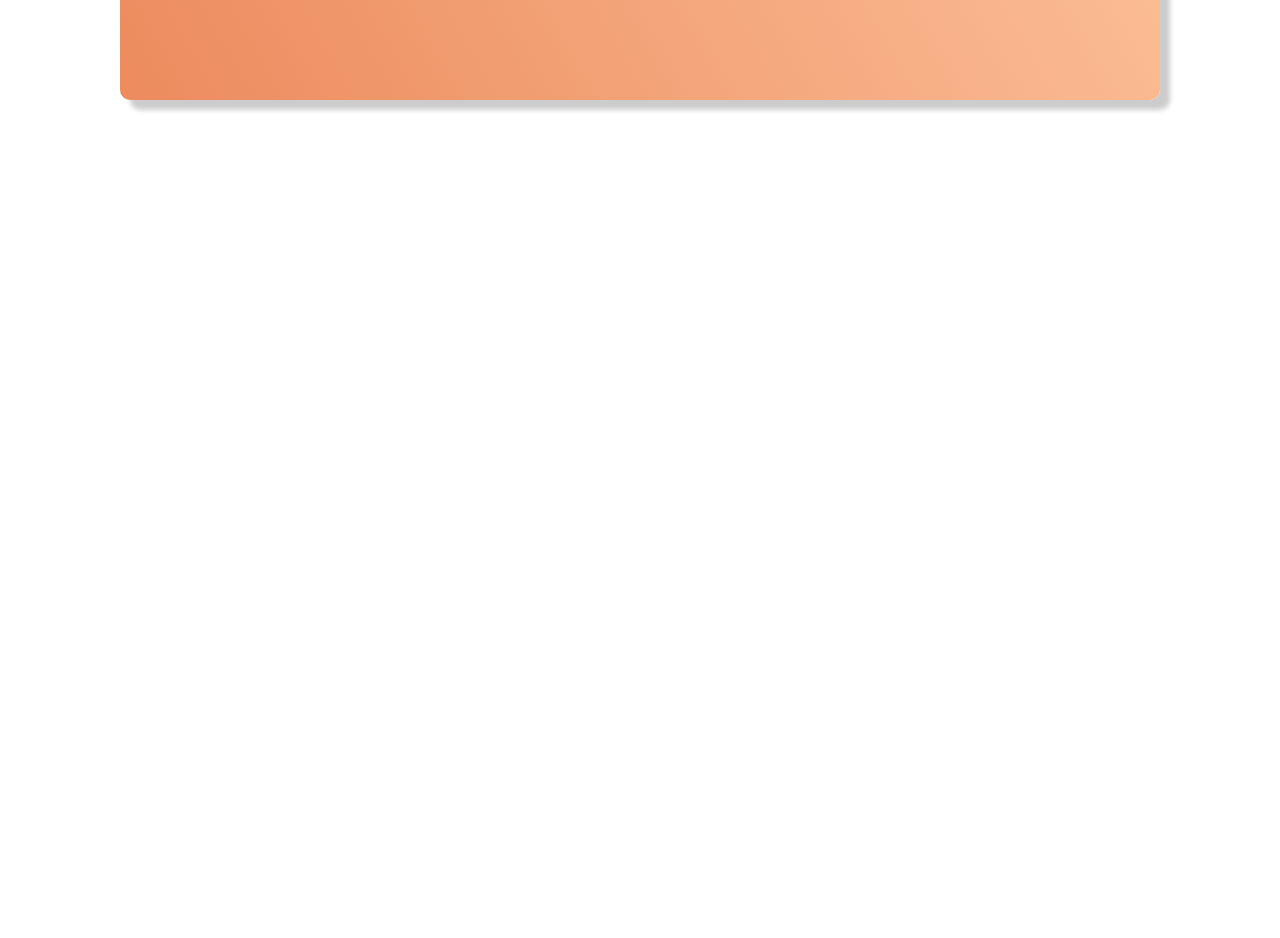
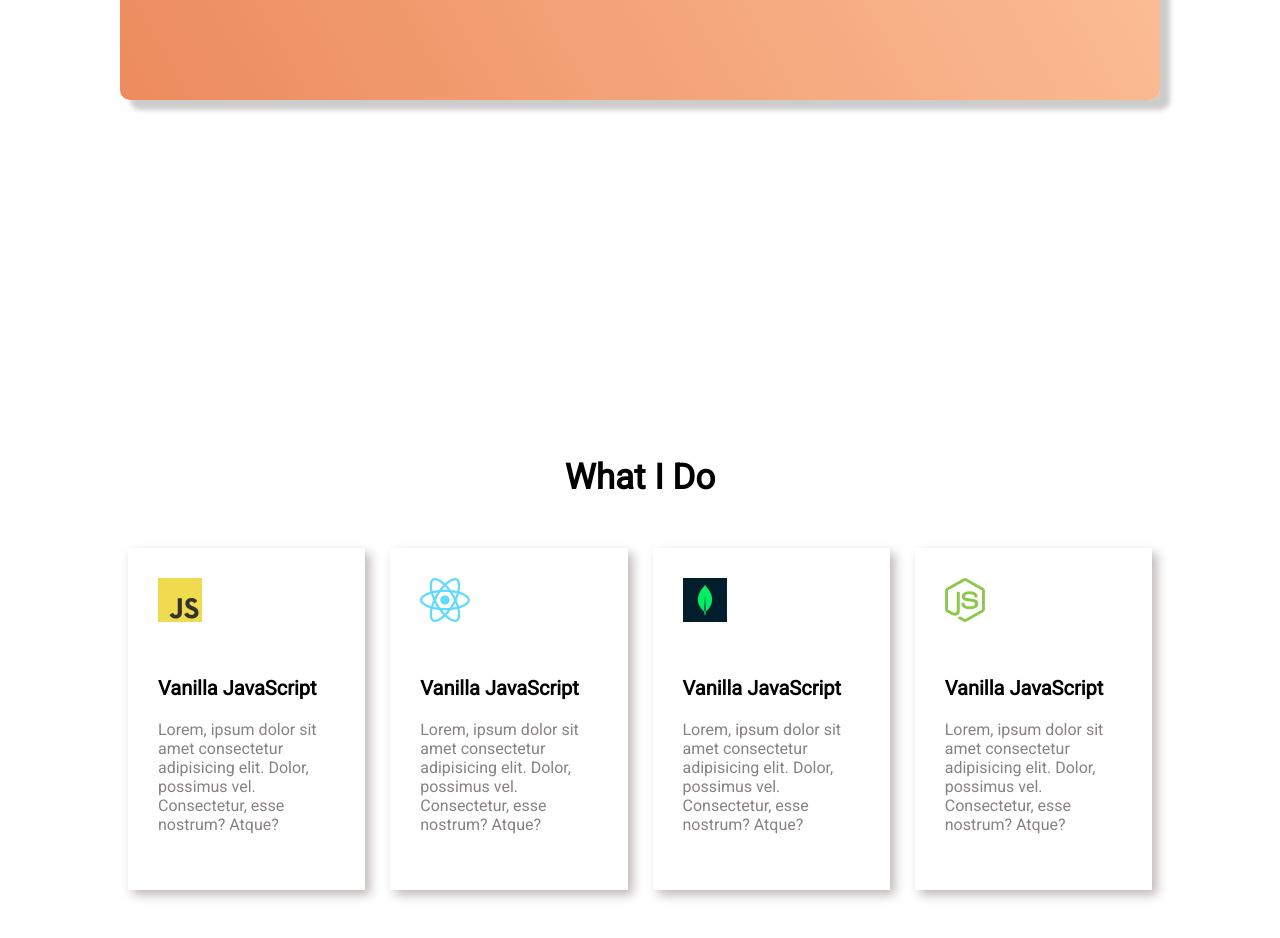
Before and after one commit to EsrakFahim/new, a plain HTML site: page index.html in a window 1280 px wide. Shown: the part 1455-2393 px from the top of the page. Before the commit the page ends 1755 px from the top, so only its background shows below. Drawn offline with Linux system fonts and the light colour scheme.

Commit message:
work add

```diff
--- a/css/style.css
+++ b/css/style.css
@@ -112,3 +112,35 @@ a{
     font-size: 22px;
     font-weight: 500;
 }
+.work{
+    width: 80%;
+    text-align: center;
+    padding: 10%;
+}
+.work h1{
+    text-align: center;
+    margin-bottom: 50px;
+    font-size: 35px;
+    font-weight: 700;
+}
+.work_container{
+    display: flex;
+    gap: 25px;
+}
+.work_box{
+    padding: 30px 30px 40px 30px;
+    box-shadow: 5px 5px 10px #c0b9b9;
+    text-align: left;
+}
+.work_box img{
+    padding-bottom: 20px;
+}
+.work_title{
+    font-weight: 700;
+    font-size: 20px;
+    margin-top: 30px;
+    margin-bottom: 20px;
+}
+.work_description{
+    color: #888282;
+}
--- a/index.html
+++ b/index.html
@@ -45,7 +45,7 @@
         </section>
     </section>
     <section>
-            <section class="about">
+        <section class="about">
             <div>
                 <h2 class="about_title">About Me</h2>
                 <p class="about_description">
@@ -68,5 +68,30 @@
             </div>
         </section>
     </section>
+    <section class="work">
+        <h1>What I Do</h1>
+        <div class="work_container">
+            <div class="work_box">
+                <img src="./images/icons/js.png" alt="">
+                <p class="work_title">Vanilla JavaScript</p>
+                <p class="work_description">Lorem, ipsum dolor sit amet consectetur adipisicing elit. Dolor, possimus vel. Consectetur, esse nostrum? Atque?</p>
+            </div>
+            <div class="work_box">
+                <img src="./images/icons/react.png" alt="">
+                <p class="work_title">Vanilla JavaScript</p>
+                <p class="work_description">Lorem, ipsum dolor sit amet consectetur adipisicing elit. Dolor, possimus vel. Consectetur, esse nostrum? Atque?</p>
+            </div>
+            <div class="work_box">
+                <img src="./images/icons/mongo.png" alt="">
+                <p class="work_title">Vanilla JavaScript</p>
+                <p class="work_description">Lorem, ipsum dolor sit amet consectetur adipisicing elit. Dolor, possimus vel. Consectetur, esse nostrum? Atque?</p>
+            </div>
+            <div class="work_box">
+                <img src="./images/icons/nodejs.png" alt="">
+                <p class="work_title">Vanilla JavaScript</p>
+                <p class="work_description">Lorem, ipsum dolor sit amet consectetur adipisicing elit. Dolor, possimus vel. Consectetur, esse nostrum? Atque?</p>
+            </div>
+        </div>
+    </section>
 </body>
 </html>
```
